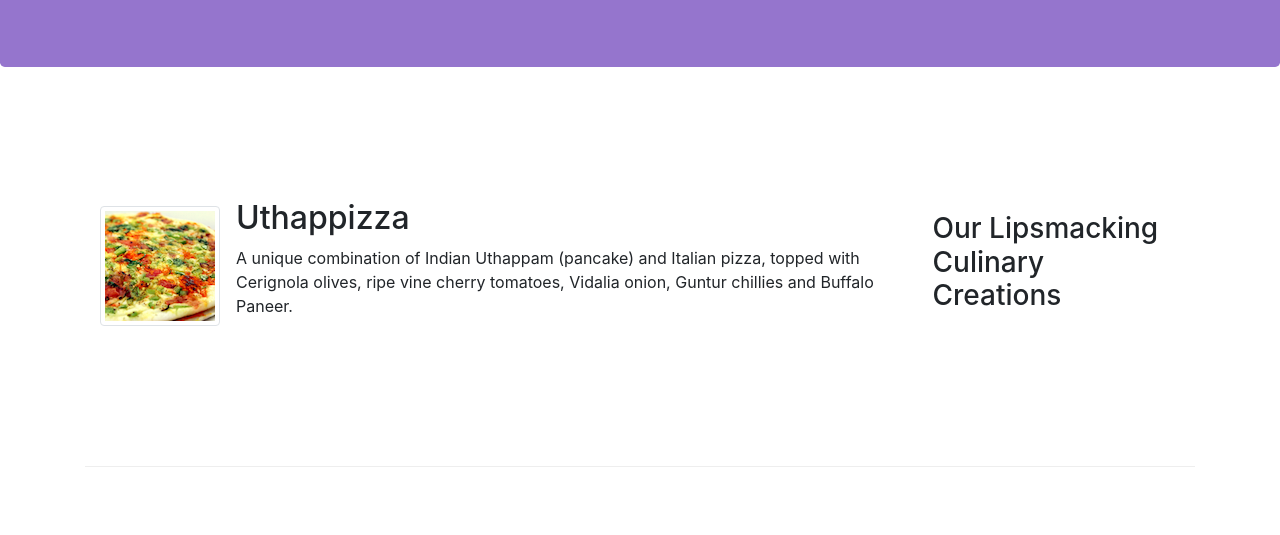
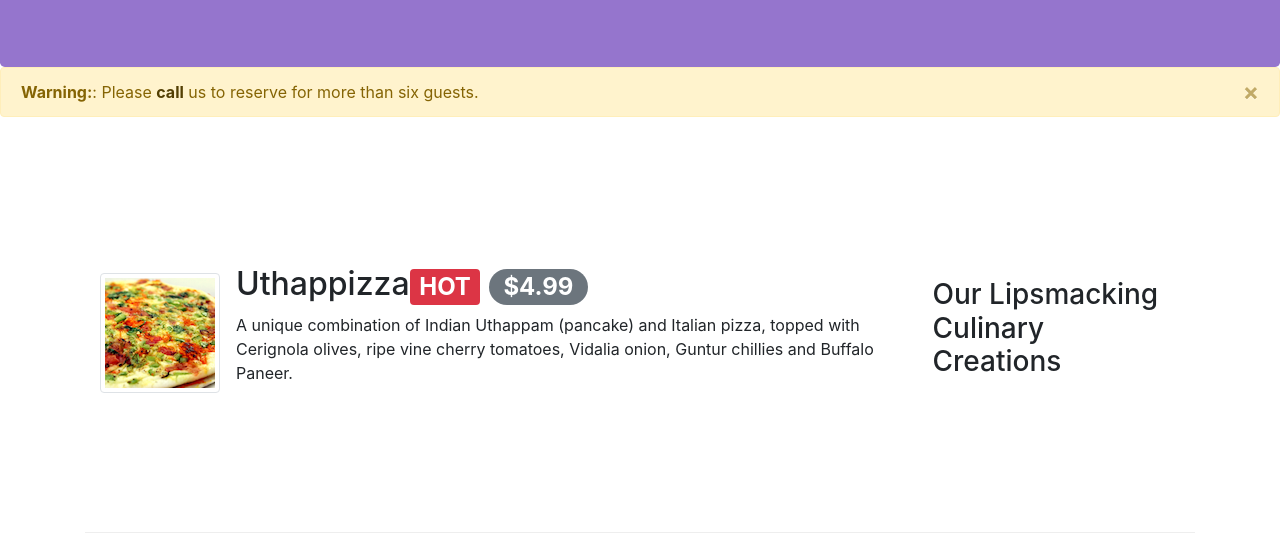
Before and after one commit to UtkarshChaudhary/webDevelopmentCourse1, a website: page index.html in a window 1280 px wide. Shown: the part 267-802 px from the top of the page. Drawn offline with nearby package versions, Linux system fonts and the light colour scheme.

Commit message:
badge alters progressBar

```diff
--- a/index.html
+++ b/index.html
@@ -52,6 +52,23 @@
         </div>
     </header>
 
+    <!--alters-->
+    <div class="alert alert-warning alert-dismissible" role="alert">
+        <button type="button" class="close" data-dismiss="alert">
+        <span>&times;</span>
+        </button>
+        <strong>Warning:</strong>: Please
+        <a href="tel:+85212345678" class="alert-link">
+        call</a> us to reserve for more than six guests.
+    </div>
+    <!-- progess bar-->
+    <!-- <div class="progress">
+        <div class="progress-bar progress-bar-striped bg-danger"
+        role="progressbar" style="width: 80%">
+        80%
+        </div>
+    </div> -->
+
     <div class="container">
         <div class="row row-content align-items-center">
             <!-- for small 4 columns and for md to xl 3 columns-->
@@ -65,7 +82,7 @@
                     <img class="d-flex mr-3 img-thumbnail align-self-center"
                     src="img/uthappizza.png" alt="uthappizza">
                     <div class="media-body">
-                        <h2 class="mt-0">Uthappizza</h2>
+                        <h2 class="mt-0">Uthappizza<span class="badge badge-danger">HOT</span> <span class="badge badge-pill badge-secondary">$4.99</span></h2>
                         <p class="d-none d-sm-block">A unique combination of Indian Uthappam (pancake) and Italian pizza, topped with Cerignola olives, ripe vine cherry tomatoes, Vidalia onion, Guntur chillies and Buffalo Paneer.</p>
                     </div>
                 </div>
```
